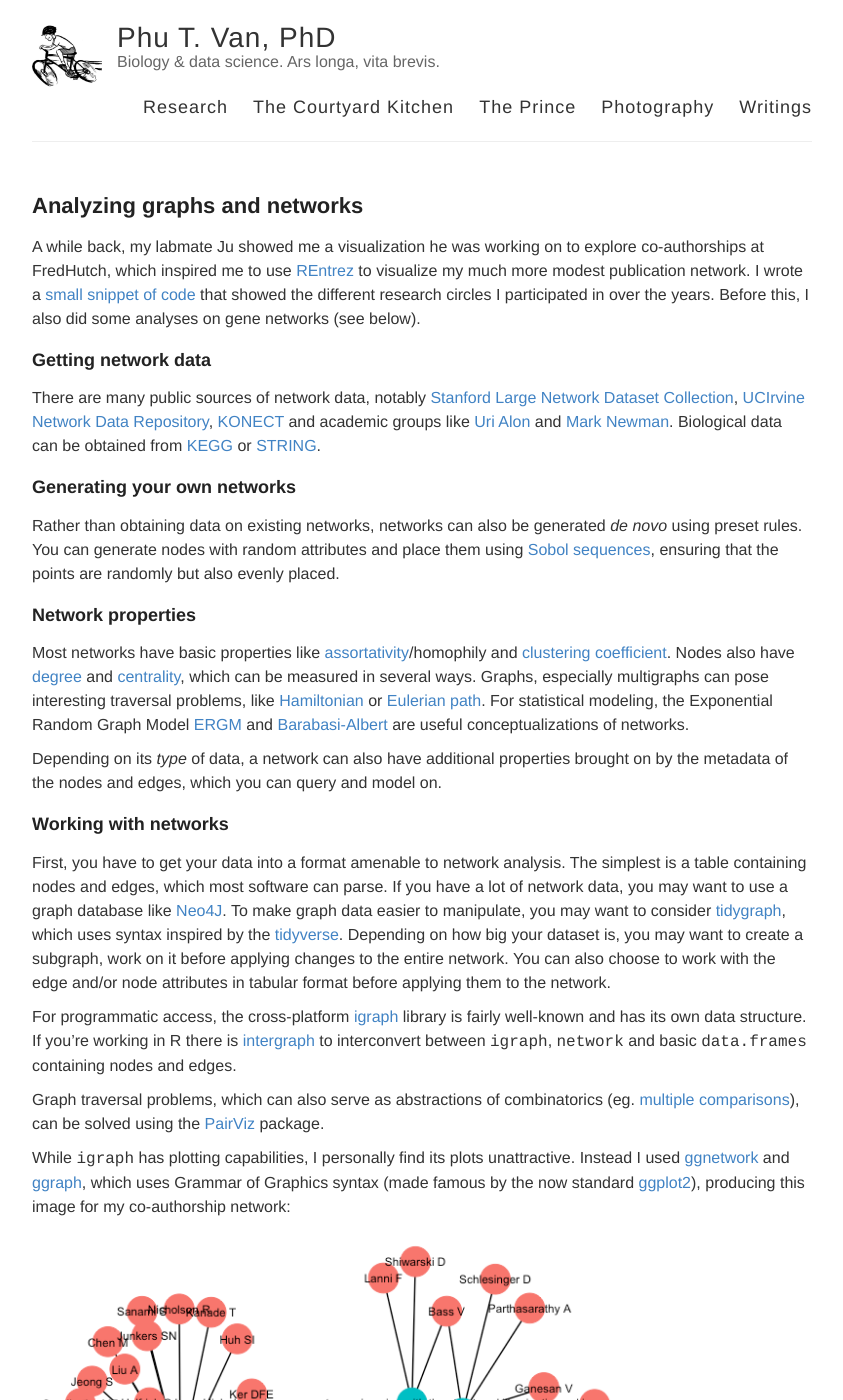
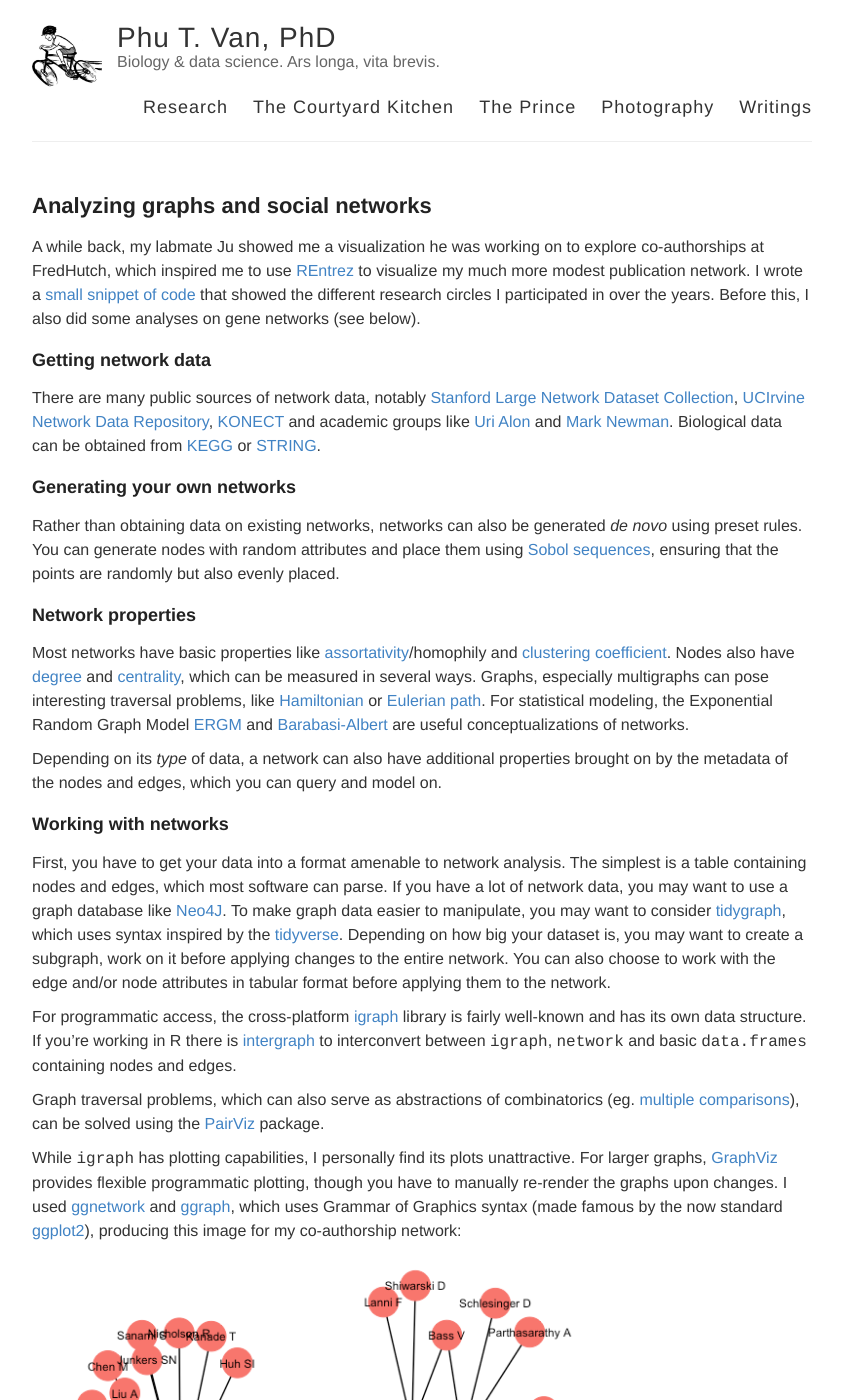
Before and after one commit to ptvan/ptvan.github.io, a Jekyll site: the page built from _posts/2019-10-17-analyzing-social-networks.md, in a window 1280 px wide and 1400 px high. Shown: the whole window, without its empty margins (218-1061 px from the left). Built offline with Jekyll 4.4.1, drawn with Linux system fonts in a browser that asks for light colours.

Commit message:
updated social networks post

```diff
--- a/_posts/2019-10-17-analyzing-networks.md
+++ b/_posts/2019-10-17-analyzing-social-networks.md
@@ -1,6 +1,6 @@
 ---
 layout: post
-title: Analyzing graphs and networks
+title: Analyzing graphs and social networks
 ---
 
 A while back, my labmate Ju showed me a visualization he was working on to explore co-authorships at FredHutch, which inspired me to use [REntrez](https://cran.r-project.org/web/packages/rentrez/index.html) to visualize my much more modest publication network. I wrote a [small snippet of code](https://github.com/ptvan/R-snippets/blob/master/coauthor_network.R) that showed the different research circles I participated in over the years. Before this, I also did some analyses on gene networks (see below).
@@ -27,7 +27,7 @@ For programmatic access, the cross-platform [igraph](https://igraph.org/r/) libr
 
 Graph traversal problems, which can also serve as abstractions of combinatorics (eg. [multiple comparisons](https://cran.r-project.org/web/packages/PairViz/vignettes/MultipleComparisons.html)), can be solved using the [PairViz](https://cran.r-project.org/web/packages/PairViz/index.html) package.
 
-While `igraph` has plotting capabilities, I personally find its plots unattractive. Instead I used [ggnetwork](https://briatte.github.io/ggnetwork/) and [ggraph](https://github.com/thomasp85/ggraph), which uses Grammar of Graphics syntax (made famous by the now standard [ggplot2](https://ggplot2.tidyverse.org/)), producing this image for my co-authorship network:
+While `igraph` has plotting capabilities, I personally find its plots unattractive. For larger graphs, [GraphViz](https://graphviz.org/gallery/) provides flexible programmatic plotting, though you have to manually re-render the graphs upon changes. I used [ggnetwork](https://briatte.github.io/ggnetwork/) and [ggraph](https://github.com/thomasp85/ggraph), which uses Grammar of Graphics syntax (made famous by the now standard [ggplot2](https://ggplot2.tidyverse.org/)), producing this image for my co-authorship network:
 ![coauthor-network](/images/coauthor-network.png "coauthor-network.png")
 
 Biological data can also benefit from network analysis, like genes that show co-expression or proteins that share structural similarity. Due to the availability of annotation data from sources like STRING, it's fairly straight-forward to [query and analyze](https://github.com/ptvan/R-snippets/blob/master/gene_networks_analysis.R) gene networks. More complex techniques like [network propagation](https://www.nature.com/articles/nrg.2017.38) could also be used.
```
